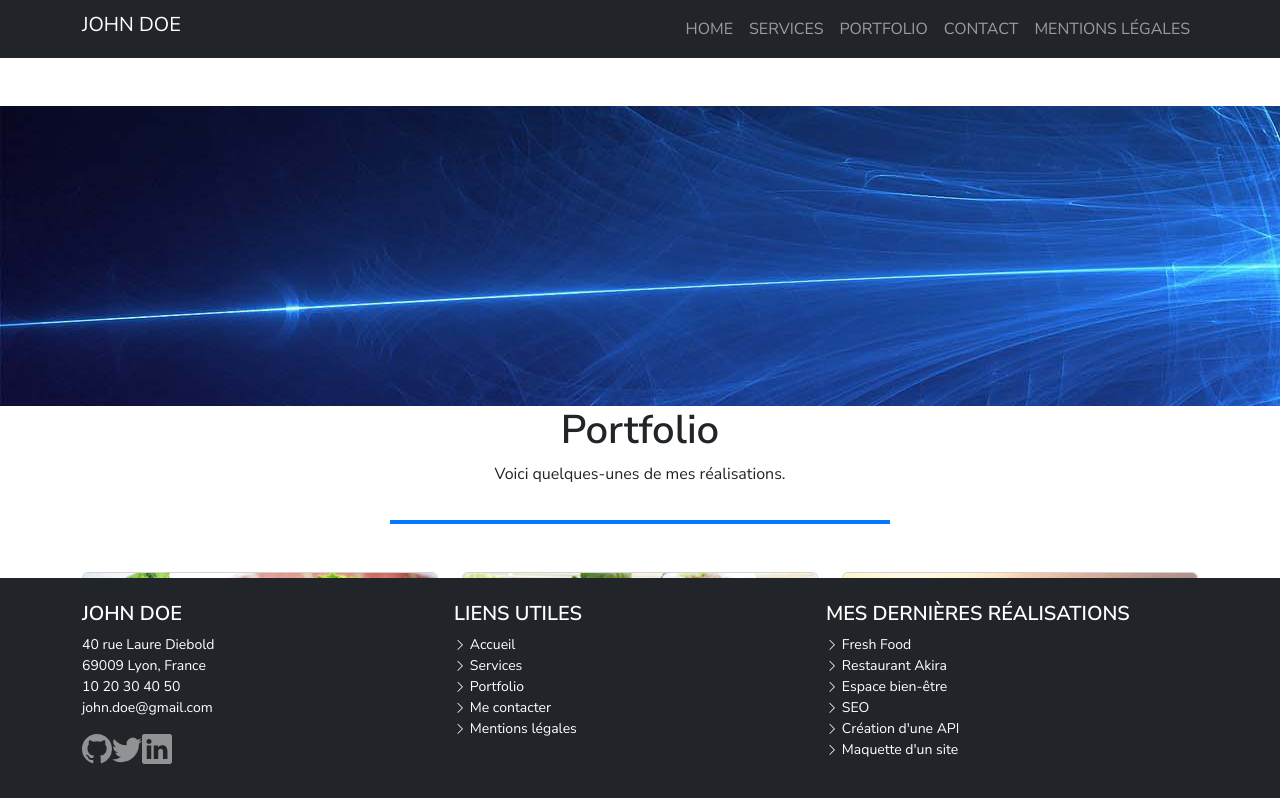
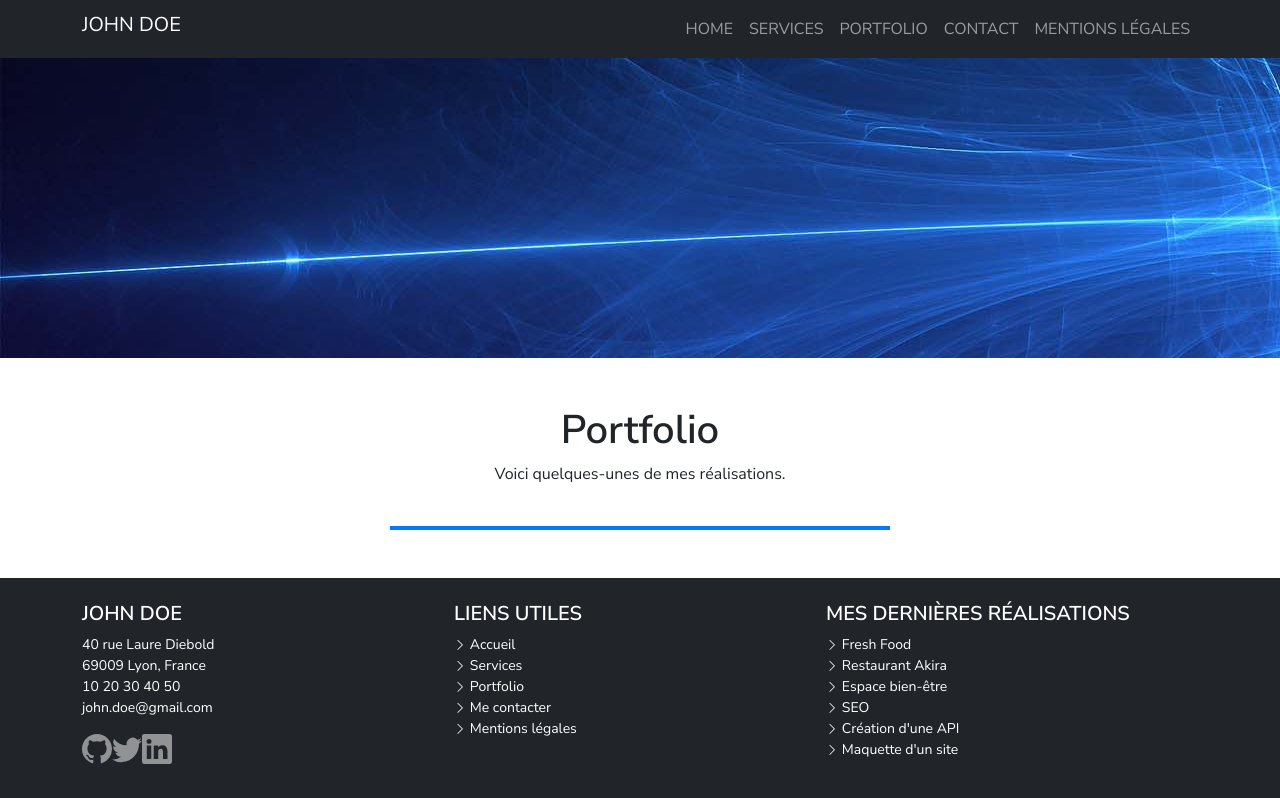
Before and after one commit to riyad2701/projet-portfolio, a React (Vite) app: page /portfolio in a window 1280 px wide. Shown: the top 798 px of the page. Built offline with nearby package versions, Linux system fonts and the light colour scheme.

Commit message:
Ajout du favicon

```diff
--- a/index.html
+++ b/index.html
@@ -2,7 +2,7 @@
 <html lang="fr">
   <head>
     <meta charset="UTF-8" />
-    <link rel="icon" type="image/svg+xml" href="/vite.svg" />
+    <link rel="icon" type="image/png" href="/anonyme.png" />
     <meta name="viewport" content="width=device-width, initial-scale=1.0" />
     <title>John Doe - Développeur Web</title>
     <link rel="stylesheet" href="npm i bootstrap-icons">
--- a/src/pages/portfolio.jsx
+++ b/src/pages/portfolio.jsx
@@ -36,11 +36,13 @@ export const Portfolio = () => {
     </div>
   </div>
 </nav>
-<section id="portfolio-section" className="portfolio-header text-center my-5">
+<section id="services-section">
         <img src={bannerImg} alt="banner" />
+        <section className="services-header text-center my-5">
             <h1 className="fw-bold">Portfolio</h1>
             <p>Voici quelques-unes de mes réalisations.</p><br />
             <div className="blue-bar"></div><br /><br />
+            </section>
             <section className="container">
             <div className="row justify-content-center">
         <div className="col-md-6 col-lg-4 mb-5">
```
Also changed, not shown: public/anonyme.png (added), src/pages/home.jsx (indentation only).
